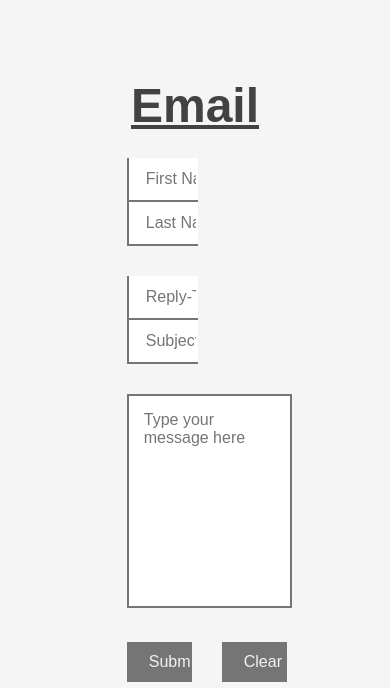
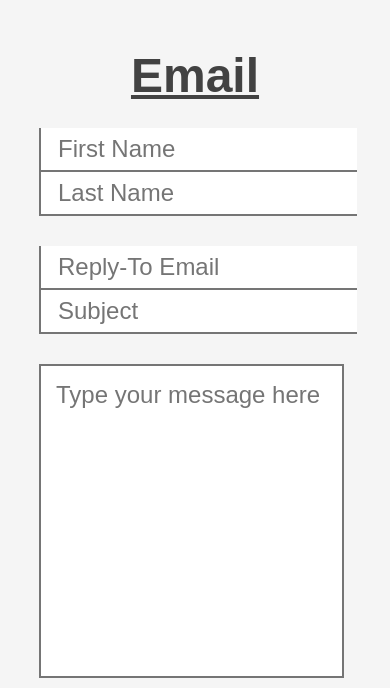
Before and after one commit to cwilczewski/eduhero, a plain HTML site: page contact.html in a window 390 px wide. Shown: the part 656-1344 px from the top of the page. Drawn offline with nearby package versions, Linux system fonts and the light colour scheme.

```diff
--- a/css/style.css
+++ b/css/style.css
@@ -43,7 +43,7 @@
     height: 50px;
     width: 100%;
     top: 0;
-    transition: .5s ease-in-out;
+    transition: .5s cubic-bezier(.1,.02,.02,.99);
 }
 #title_nav {
     display: flex;
@@ -112,7 +112,7 @@
   bottom: -13px;
 }
 #toggle span, #toggle span:before, #toggle span:after {
-  transition: all 500ms ease-in-out;
+  transition: all 500ms cubic-bezier(.1,.02,.02,.99);
 }
 #toggle.active span {
   background-color: transparent;
@@ -295,7 +295,7 @@
     text-decoration: none;
     color: #f5f5f5;
     width: 100%;
-    transition: .3s ease-in-out;
+    transition: .5s cubic-bezier(.1,.02,.02,.99);
 }
 .link_cont a:hover {
     background-color: #757575;
@@ -402,7 +402,7 @@
     text-align: center;
 }
 .contact_form {
-    diplay: flex;
+    display: flex;
     align-items: center;
     align-self: center;
     flex-direction: column;
@@ -419,14 +419,14 @@
     height: 40px;
     text-indent: 15px;
     color: #757575;
-    transition: .5s ease-in-out;
+    transition: .3s ease-in-out;
 }
 input:focus {
     color: #f4f4f4;
-    background-color: #9E9E9E;
+    background-color: #A9A9A9;
 }
 #form_top {
-    diplay: flex;
+    display: flex;
     margin-bottom: 30px;
     flex-direction: row;
 }
@@ -434,7 +434,7 @@
     margin-right: 25px;
 }
 #form_bottom {
-    diplay: flex;
+    display: flex;
     margin-bottom: 30px;
     flex-direction: row;
 }
@@ -442,7 +442,7 @@
     margin-right: 25px;
 }
 #btn_cont {
-    diplay: flex;
+    display: flex;
     margin-top: 30px;
     flex-direction: row;
 }
@@ -549,11 +549,12 @@
 }
 
 @media only screen and (max-width: 420px) {
-    .text_cont {
+    .text_cont, #contact {
         padding: 70px 10% 0;
     }
     #para-head h1 {
         font-size: 4em;
+        padding-top: 24vh !important;
     }
     #testimonials_title{
         font-size: 3em !important;
@@ -610,16 +611,43 @@
     #cont_cont img {
         width: 100%;
     }
+    .contact_cont, .contact_cont-alt {
+        padding-bottom: 0;
+    }
+    .contact_cont-alt .social_icons {
+        margin-bottom: 0;
+    }
     footer{
         height: 60px;
     }
-    .foot-left{
+    .foot-left {
         text-align: center;
         float: none;
     }
-    .foot-right{
+    .foot-right {
         display: flex;
         float: none;
         margin: 5px 0 0;
     }
+    #form_top, #form_bottom, #btn_cont {
+        flex-direction: column;
+    }
+    .contact_form {
+        margin-left: 0;
+        margin-right: 0;
+        margin-bottom: 50px;
+    }
+    input {
+        width: 100%;
+        font-size: 1.5em;
+    }
+    input[type="submit"], input[type="reset"] {
+        text-indent: 0;
+        font-size: 1.5em;
+        margin-top: 10px;
+    }
+    textarea {
+        font-size: 1.5em;
+        width: 87%;
+    }
 }
```
